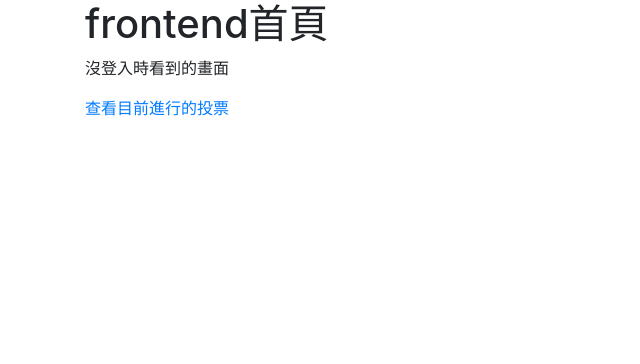
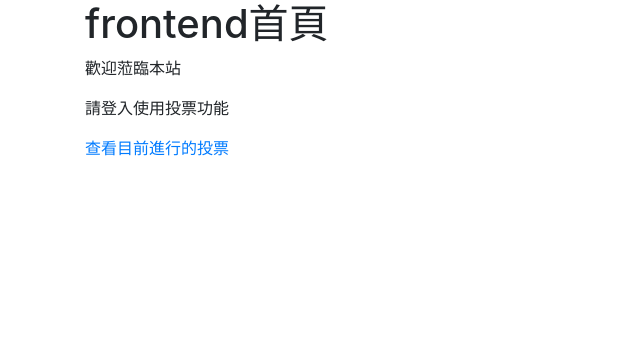
Before and after one commit to phpgogogo/my_vote, a PHP site: page /index.php?do=front_index in a window 1280 px wide. Shown: the part 56-420 px from the top of the page, without its empty margins (0-640 px from the left). Run offline with PHP 8.4, Linux system fonts and the light colour scheme.

Commit message:
把前台首頁改成投票清單頁面

```diff
--- a/frontend/front_index.php
+++ b/frontend/front_index.php
@@ -1,14 +1,18 @@
 <h1>frontend首頁</h1>
+<div>
+    <p>歡迎蒞臨本站</p>
+    <p>請登入使用投票功能</p>
+</div>
 <?php
 if(isset($_SESSION["user"])){
     ?>
 <!-- <a href="./index.php?do=vote_page">建立投票問卷</a><br> -->
 <a href="./index.php?do=vote_list">查看目前進行的投票</a>
-<p>登入時看到的畫面</p>
+<!-- <p>登入時看到的畫面</p> -->
 <?php
 }else{
     ?>
-    <p>沒登入時看到的畫面</p>
+    <!-- <p>沒登入時看到的畫面</p> -->
     <a href="./index.php?do=vote_list">查看目前進行的投票</a>
     <?php
 
--- a/index.php
+++ b/index.php
@@ -67,13 +67,13 @@ include_once "./api/db.php";
     if(isset($_GET["do"])){
         $do=$_GET["do"];
     }else{
-        $do="front_index";
+        $do="vote_list";
     }
     $web="./frontend/" . $do . ".php";
     if (file_exists($web)) {
         include $web;
     } else {
-        include "./frontend/front_index.php";
+        include "./frontend/vote_list.php";
     }
     // include "./frontend/login.php";
 
```
